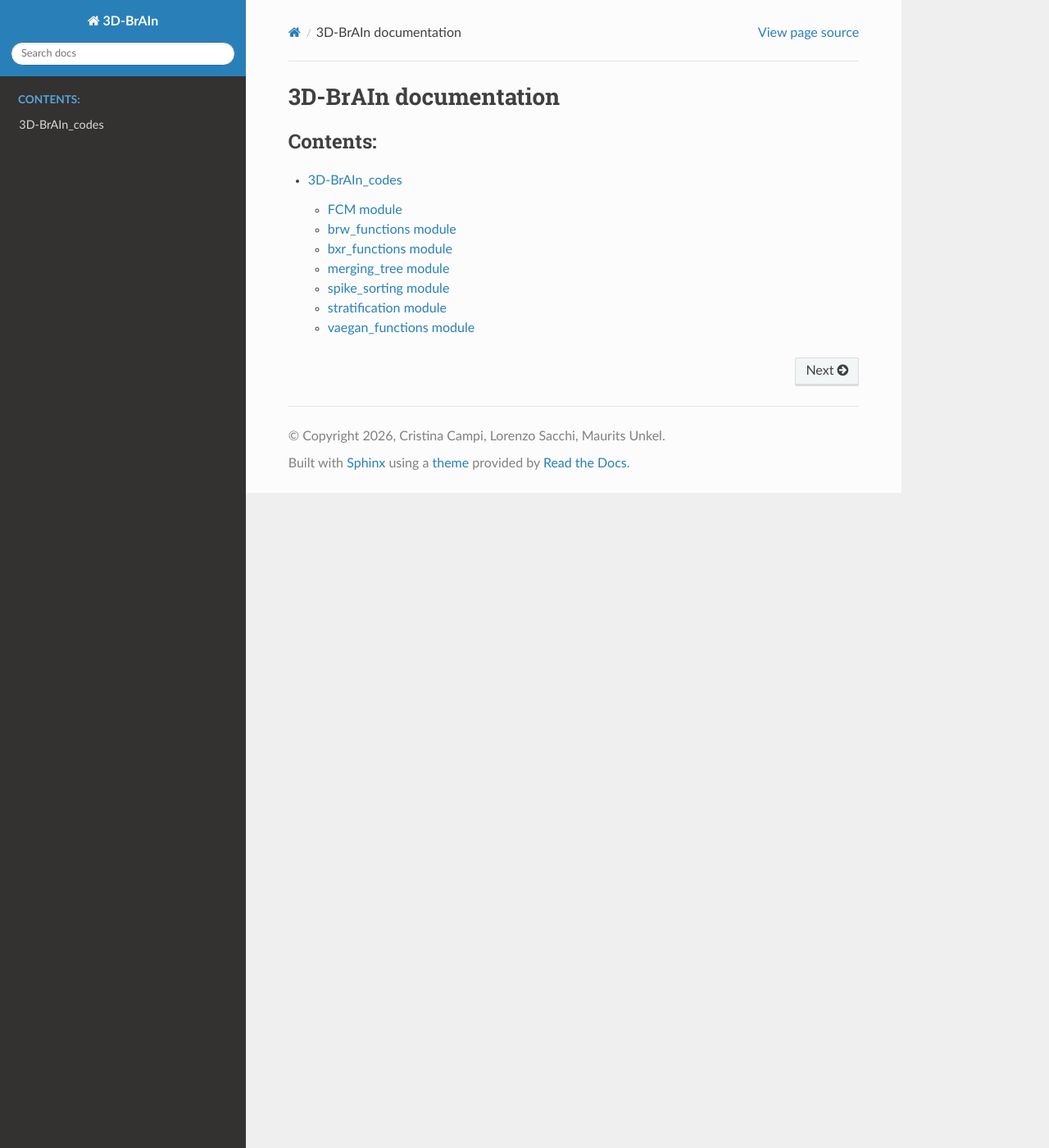
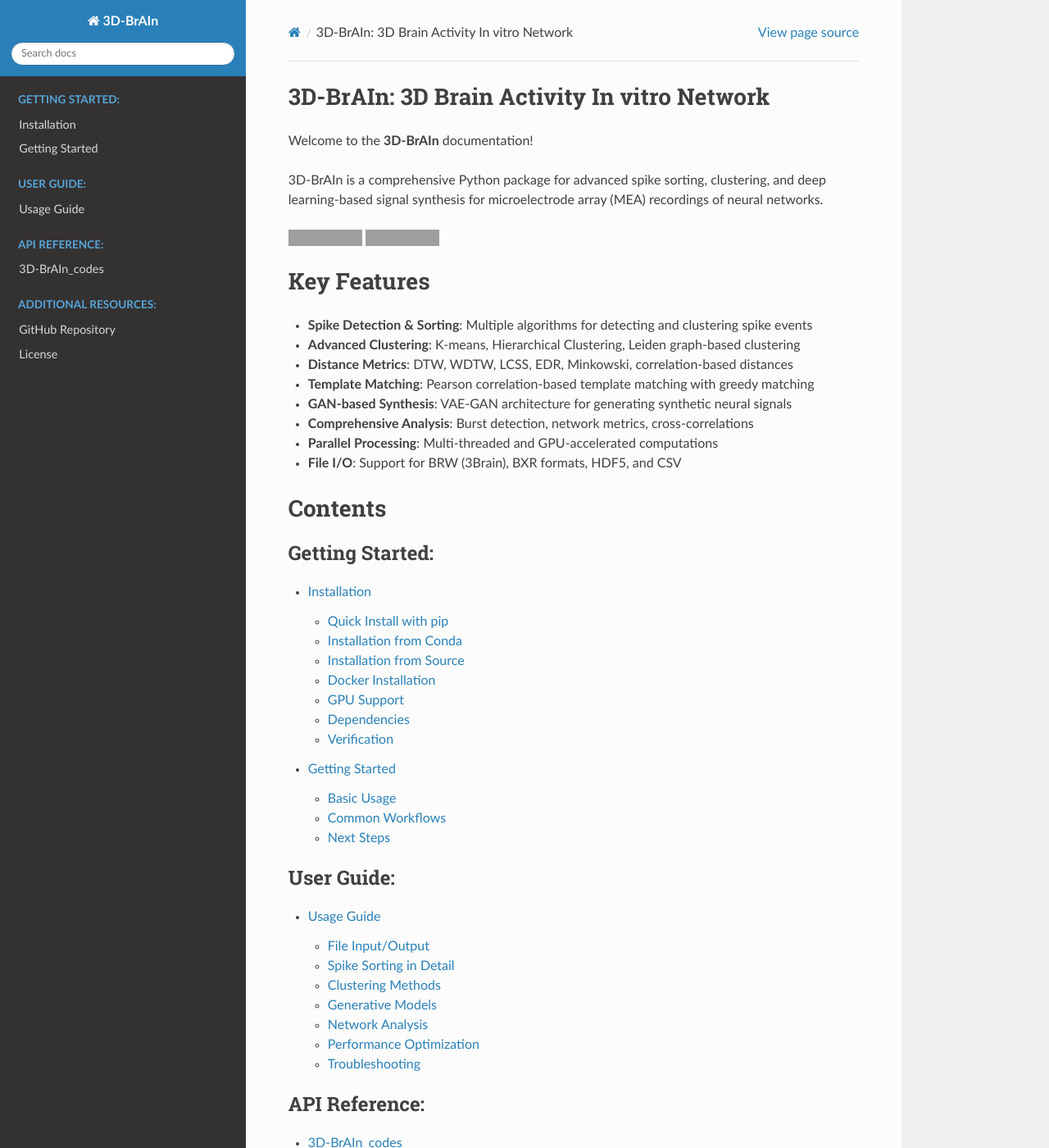
Before and after one commit to cristinacampi/3D-BrAIn_codes, a Sphinx documentation site: the page built from docs/source/index.rst, in a window 1280 px wide and 1400 px high. Shown: the whole window at 82% size. Built offline with Sphinx 7.4.7 and the Read the Docs theme 3.1.0, drawn with Linux system fonts in a browser that asks for light colours; pages that are not in the unit, such as notebooks, are missing from menus; some of the changed text lies outside the part shown; grey boxes are pictures that could not be loaded.

Commit message:
docs: improve Sphinx documentation with comprehensive guides
- Update main index.rst with better structure and feature overview
- Add installation.rst with multiple installation methods (pip, conda, Docker, GPU)
- Add getting_started.rst with basic usage examples
- Add usage.rst with advanced topics and detailed patterns
- Enhance Sphinx configuration in conf.py with RTD theme options
- All modules include detailed descriptions and API references

```diff
--- /dev/null
+++ b/docs/source/getting_started.rst
@@ -0,0 +1,170 @@
+Getting Started
+===============
+
+Basic Usage
+-----------
+
+This guide will help you get up and running with 3D-BrAIn's core features.
+
+Importing the Package
+~~~~~~~~~~~~~~~~~~~~~
+
+.. code-block:: python
+
+    import brain_3d
+    from brain_3d import spike_sorting, brw_functions, gan_functions
+
+Loading and Preprocessing Data
+~~~~~~~~~~~~~~~~~~~~~~~~~~~~~~~
+
+Load MEA recordings from supported formats:
+
+.. code-block:: python
+
+    # Load from BRW file (3Brain format)
+    from brain_3d.brw_functions import load_brw_data
+    data = load_brw_data('path/to/file.brw')
+
+    # Load from BXR file
+    from brain_3d.bxr_functions import load_bxr_data
+    data = load_bxr_data('path/to/file.bxr')
+
+Spike Detection and Sorting
+~~~~~~~~~~~~~~~~~~~~~~~~~~~~
+
+Detect and sort spikes using available algorithms:
+
+.. code-block:: python
+
+    from brain_3d.spike_sorting import detect_spikes, sort_spikes
+
+    # Detect spikes
+    spike_times, spike_amplitudes = detect_spikes(
+        data,
+        threshold=4.5,  # in standard deviations
+        method='positive'  # 'positive', 'negative', or 'both'
+    )
+
+    # Sort spikes into clusters
+    sorted_spikes = sort_spikes(spike_amplitudes)
+
+Clustering Analysis
+~~~~~~~~~~~~~~~~~~~
+
+Apply clustering algorithms to organize spike data:
+
+.. code-block:: python
+
+    from brain_3d.FCM import fuzzy_c_means
+    from brain_3d.merging_tree import hierarchical_merging
+
+    # Fuzzy C-Means clustering
+    centers, membership = fuzzy_c_means(
+        spike_amplitudes,
+        n_clusters=5,
+        max_iterations=100
+    )
+
+    # Hierarchical tree merging
+    merged_clusters = hierarchical_merging(spike_data)
+
+Template Matching
+~~~~~~~~~~~~~~~~~
+
+Match detected spikes against templates:
+
+.. code-block:: python
+
+    from brain_3d.spike_sorting import template_matching
+
+    matches, correlations = template_matching(
+        detected_spikes,
+        templates,
+        threshold=0.7
+    )
+
+GAN-based Signal Synthesis
+~~~~~~~~~~~~~~~~~~~~~~~~~~
+
+Generate synthetic neural signals using generative models:
+
+.. code-block:: python
+
+    from brain_3d.gan_functions import train_gan, generate_signals
+    from brain_3d.vaegan_functions import train_vaegan
+
+    # Train a VAE-GAN model
+    model = train_vaegan(
+        training_data,
+        epochs=100,
+        batch_size=32,
+        latent_dim=10
+    )
+
+    # Generate synthetic signals
+    synthetic_signals = generate_signals(
+        model,
+        num_samples=1000,
+        signal_length=1000
+    )
+
+Burst Detection
+~~~~~~~~~~~~~~~
+
+Analyze burst activity patterns:
+
+.. code-block:: python
+
+    from brain_3d.spike_sorting import detect_bursts
+
+    bursts = detect_bursts(
+        spike_times,
+        min_spikes=4,
+        max_interval=100  # milliseconds
+    )
+
+Network Analysis
+~~~~~~~~~~~~~~~~
+
+Calculate network-wide metrics:
+
+.. code-block:: python
+
+    from brain_3d.stratification import compute_network_metrics
+
+    metrics = compute_network_metrics(
+        spike_data,
+        connectivity_matrix,
+        sampling_rate=20000
+    )
+
+Common Workflows
+----------------
+
+Complete Spike Sorting Pipeline
+~~~~~~~~~~~~~~~~~~~~~~~~~~~~~~~~
+
+.. code-block:: python
+
+    from brain_3d.brw_functions import load_brw_data
+    from brain_3d.spike_sorting import detect_spikes, sort_spikes
+    from brain_3d.merging_tree import hierarchical_merging
+
+    # Load data
+    raw_data = load_brw_data('recording.brw')
+
+    # Detect spikes
+    spike_times, spike_amps = detect_spikes(raw_data, threshold=4.0)
+
+    # Sort and merge
+    sorted_data = sort_spikes(spike_amps)
+    final_clusters = hierarchical_merging(sorted_data)
+
+    print(f"Found {len(final_clusters)} neuron clusters")
+
+Next Steps
+----------
+
+- Read the :doc:`usage` guide for detailed examples
+- Explore the :doc:`modules` API reference
+- Check out tutorials and examples in the GitHub repository
--- a/docs/source/index.rst
+++ b/docs/source/index.rst
@@ -1,13 +1,55 @@
-.. 3D-BrAIn documentation master file, created by
-   sphinx-quickstart on Fri Jan 30 08:14:48 2026.
-   You can adapt this file completely to your liking, but it should at least
-   contain the root `toctree` directive.
+3D-BrAIn: 3D Brain Activity In vitro Network
+============================================
 
-3D-BrAIn documentation
-======================
+Welcome to the **3D-BrAIn** documentation!
+
+3D-BrAIn is a comprehensive Python package for advanced spike sorting, clustering, and deep learning-based signal synthesis for microelectrode array (MEA) recordings of neural networks.
+
+.. image:: https://img.shields.io/badge/python-3.8+-blue.svg
+   :target: https://www.python.org/downloads/
+   :alt: Python 3.8+
+
+.. image:: https://img.shields.io/badge/License-MIT-yellow.svg
+   :target: https://opensource.org/licenses/MIT
+   :alt: License: MIT
+
+Key Features
+============
+
+- **Spike Detection & Sorting**: Multiple algorithms for detecting and clustering spike events
+- **Advanced Clustering**: K-means, Hierarchical Clustering, Leiden graph-based clustering
+- **Distance Metrics**: DTW, WDTW, LCSS, EDR, Minkowski, correlation-based distances
+- **Template Matching**: Pearson correlation-based template matching with greedy matching
+- **GAN-based Synthesis**: VAE-GAN architecture for generating synthetic neural signals
+- **Comprehensive Analysis**: Burst detection, network metrics, cross-correlations
+- **Parallel Processing**: Multi-threaded and GPU-accelerated computations
+- **File I/O**: Support for BRW (3Brain), BXR formats, HDF5, and CSV
+
+Contents
+========
 
 .. toctree::
    :maxdepth: 2
-   :caption: Contents:
+   :caption: Getting Started:
+
+   installation
+   getting_started
+
+.. toctree::
+   :maxdepth: 2
+   :caption: User Guide:
+
+   usage
+
+.. toctree::
+   :maxdepth: 2
+   :caption: API Reference:
 
    modules
+
+.. toctree::
+   :maxdepth: 1
+   :caption: Additional Resources:
+
+   GitHub Repository <https://github.com/cristinacampi/3D-BrAIn_codes>
+   License <https://github.com/cristinacampi/3D-BrAIn_codes/blob/master/LICENSE>
--- /dev/null
+++ b/docs/source/installation.rst
@@ -0,0 +1,89 @@
+Installation
+=============
+
+Choose the installation method that best suits your needs.
+
+Quick Install with pip
+----------------------
+
+The easiest way to install 3D-BrAIn is using pip:
+
+.. code-block:: bash
+
+    pip install 3D-BrAIn
+
+Installation from Conda
+------------------------
+
+If you prefer using conda, you can create an environment from the provided environment file:
+
+.. code-block:: bash
+
+    conda env create -f environment.yml
+    conda activate 3d-brain
+
+Installation from Source
+-------------------------
+
+For development or to access the latest features:
+
+.. code-block:: bash
+
+    git clone https://github.com/cristinacampi/3D-BrAIn_codes.git
+    cd 3D-BrAIn_codes
+    pip install -e .
+
+This installs the package in editable mode, allowing you to make changes to the source code.
+
+Docker Installation
+-------------------
+
+If you prefer containerized environments:
+
+.. code-block:: bash
+
+    docker build -t 3d-brain:latest .
+    docker run -it -v $(pwd):/app 3d-brain:latest
+
+GPU Support
+-----------
+
+For GPU acceleration with CUDA, ensure you have:
+
+1. **NVIDIA CUDA Toolkit** (version 11.0 or later)
+2. **cuDNN** installed and properly configured
+
+Then install PyTorch with CUDA support:
+
+.. code-block:: bash
+
+    pip install torch torchvision torchaudio --index-url https://download.pytorch.org/whl/cu118
+
+After PyTorch installation, install 3D-BrAIn as usual.
+
+Dependencies
+------------
+
+The package requires:
+
+- Python 3.8+
+- NumPy
+- SciPy
+- scikit-learn
+- PyTorch (for GAN/VAE-GAN functionality)
+- Pandas
+- HDF5 support libraries
+
+All dependencies are automatically installed with pip or conda.
+
+Verification
+------------
+
+To verify the installation, open a Python terminal and run:
+
+.. code-block:: python
+
+    import brain_3d
+    print(brain_3d.__version__)
+
+You should see the version number printed without errors.
--- /dev/null
+++ b/docs/source/usage.rst
@@ -0,0 +1,304 @@
+Usage Guide
+===========
+
+Advanced Topics and Detailed Usage Patterns
+
+File Input/Output
+-----------------
+
+Working with BRW Files (3Brain Format)
+~~~~~~~~~~~~~~~~~~~~~~~~~~~~~~~~~~~~~~~
+
+.. code-block:: python
+
+    from brain_3d import brw_functions
+
+    # Load BRW file
+    data, metadata = brw_functions.load_brw_data('recording.brw')
+
+    # data: numpy array of shape (num_channels, num_samples)
+    # metadata: dict containing sampling_rate, num_electrodes, etc.
+
+    # Save processed data back to BRW
+    brw_functions.save_brw_data('processed.brw', data, metadata)
+
+Working with BXR Files
+~~~~~~~~~~~~~~~~~~~~~~
+
+.. code-block:: python
+
+    from brain_3d import bxr_functions
+
+    # Load BXR file
+    data = bxr_functions.load_bxr_data('file.bxr')
+
+    # Export to different formats
+    bxr_functions.export_to_hdf5(data, 'output.h5')
+    bxr_functions.export_to_csv(data, 'output.csv')
+
+Spike Sorting in Detail
+-----------------------
+
+Threshold-based Detection
+~~~~~~~~~~~~~~~~~~~~~~~~~~
+
+.. code-block:: python
+
+    from brain_3d.spike_sorting import detect_spikes
+    import numpy as np
+
+    # Basic spike detection with custom threshold
+    spike_times, amplitudes = detect_spikes(
+        recording_data,
+        threshold=4.5,  # in units of standard deviation
+        method='positive'  # 'positive', 'negative', or 'both'
+    )
+
+    print(f"Detected {len(spike_times)} spikes")
+
+Advanced Sorting Algorithm
+~~~~~~~~~~~~~~~~~~~~~~~~~~~
+
+.. code-block:: python
+
+    from brain_3d.spike_sorting import sort_spikes
+    from brain_3d.merging_tree import hierarchical_merging
+
+    # Initial spike sorting
+    initial_clusters = sort_spikes(
+        spike_waveforms,
+        method='kmeans',
+        n_clusters=10
+    )
+
+    # Hierarchical merging with custom distance metric
+    final_clusters = hierarchical_merging(
+        initial_clusters,
+        distance_metric='dtw',  # Dynamic Time Warping
+        merge_threshold=0.85
+    )
+
+Clustering Methods
+------------------
+
+K-Means Clustering
+~~~~~~~~~~~~~~~~~~~
+
+.. code-block:: python
+
+    from sklearn.cluster import KMeans
+    import brain_3d.spike_sorting as ss
+
+    # K-means clustering wrapped for spike data
+    kmeans = KMeans(n_clusters=5, random_state=42)
+    labels = kmeans.fit_predict(spike_features)
+
+Fuzzy C-Means
+~~~~~~~~~~~~~~
+
+.. code-block:: python
+
+    from brain_3d.FCM import fuzzy_c_means
+
+    centers, membership, iterations = fuzzy_c_means(
+        data,
+        n_clusters=5,
+        m=2.0,  # Fuzziness parameter
+        max_iterations=100,
+        tolerance=1e-5
+    )
+
+Distance Metrics
+~~~~~~~~~~~~~~~~
+
+The package supports multiple distance metrics for clustering:
+
+- **DTW** (Dynamic Time Warping): Handles temporal distortions
+- **WDTW** (Weighted DTW): DTW with weights for specific regions
+- **LCSS** (Longest Common Subsequence): Robust to noise
+- **EDR** (Edit Distance on Real sequence): Edit distance variant
+- **Euclidean**: Standard Euclidean distance
+- **Correlation**: Pearson correlation distance
+- **Minkowski**: Generalized distance metric
+
+.. code-block:: python
+
+    from brain_3d.spike_sorting import compute_pairwise_distances
+
+    distances = compute_pairwise_distances(
+        spike_waveforms,
+        metric='dtw'
+    )
+
+Generative Models
+-----------------
+
+Training a GAN
+~~~~~~~~~~~~~~
+
+.. code-block:: python
+
+    from brain_3d.gan_functions import GAN, train_gan
+    from torch.utils.data import DataLoader
+
+    # Prepare data
+    train_loader = DataLoader(training_data, batch_size=32)
+
+    # Train GAN
+    generator, discriminator = train_gan(
+        train_loader,
+        latent_dim=100,
+        epochs=100,
+        learning_rate=0.0002,
+        beta1=0.5
+    )
+
+    # Generate new samples
+    z = torch.randn(10, 100)
+    generated_samples = generator(z)
+
+Training VAE-GAN
+~~~~~~~~~~~~~~~~
+
+.. code-block:: python
+
+    from brain_3d.vaegan_functions import VAEGANTrainer
+
+    trainer = VAEGANTrainer(
+        latent_dim=10,
+        learning_rate=1e-3,
+        device='cuda'  # Use GPU if available
+    )
+
+    # Train the model
+    trainer.train(
+        training_data,
+        epochs=50,
+        batch_size=64,
+        validate_every=5
+    )
+
+    # Generate synthetic signals
+    synthetic = trainer.generate(num_samples=100)
+
+Network Analysis
+----------------
+
+Stratification Analysis
+~~~~~~~~~~~~~~~~~~~~~~~
+
+.. code-block:: python
+
+    from brain_3d.stratification import stratify_neurons
+
+    # Classify neurons by recording depth
+    pyramidal, oblique = stratify_neurons(
+        spike_data,
+        depth_info,
+        threshold=50  # micrometers
+    )
+
+Cross-Correlation Analysis
+~~~~~~~~~~~~~~~~~~~~~~~~~~~
+
+.. code-block:: python
+
+    from brain_3d import spike_sorting
+
+    # Compute pairwise cross-correlations
+    xcorr_matrix = spike_sorting.compute_cross_correlation(
+        spike_times,
+        max_lag=100,
+        bin_size=1
+    )
+
+Burst Detection and Statistics
+~~~~~~~~~~~~~~~~~~~~~~~~~~~~~~~
+
+.. code-block:: python
+
+    from brain_3d.spike_sorting import detect_bursts, burst_statistics
+
+    # Detect bursts
+    bursts = detect_bursts(
+        spike_times,
+        min_spikes=4,
+        max_interval=100  # ms
+    )
+
+    # Compute statistics
+    stats = burst_statistics(
+        spike_times,
+        bursts,
+        sampling_rate=20000
+    )
+
+    print(f"Burst frequency: {stats['burst_freq']:.2f} Hz")
+    print(f"Intra-burst frequency: {stats['intra_burst_freq']:.2f} Hz")
+
+Performance Optimization
+------------------------
+
+Using GPU Acceleration
+~~~~~~~~~~~~~~~~~~~~~~
+
+.. code-block:: python
+
+    import torch
+    from brain_3d import gan_functions
+
+    # Check GPU availability
+    device = 'cuda' if torch.cuda.is_available() else 'cpu'
+    print(f"Using device: {device}")
+
+    # Models automatically use GPU when available
+    model = gan_functions.GAN(device=device)
+
+Parallel Processing
+~~~~~~~~~~~~~~~~~~~
+
+.. code-block:: python
+
+    from brain_3d import spike_sorting
+    from multiprocessing import cpu_count
+
+    # Use all available CPU cores for processing
+    spike_times = spike_sorting.detect_spikes_parallel(
+        recording_data,
+        n_jobs=cpu_count(),
+        threshold=4.5
+    )
+
+Troubleshooting
+---------------
+
+Memory Issues with Large Files
+~~~~~~~~~~~~~~~~~~~~~~~~~~~~~~~
+
+For very large recordings:
+
+.. code-block:: python
+
+    # Process in chunks
+    chunk_size = 100000  # samples
+    all_spikes = []
+
+    for i in range(0, len(data), chunk_size):
+        chunk = data[i:i+chunk_size]
+        spikes, amps = detect_spikes(chunk, threshold=4.5)
+        all_spikes.extend(spikes)
+
+GPU Out of Memory
+~~~~~~~~~~~~~~~~~~
+
+Reduce batch size or use CPU for preprocessing:
+
+.. code-block:: python
+
+    import torch
+
+    # Reduce batch size
+    batch_size = 16  # instead of 128
+
+    # Clear GPU cache
+    torch.cuda.empty_cache()
```
